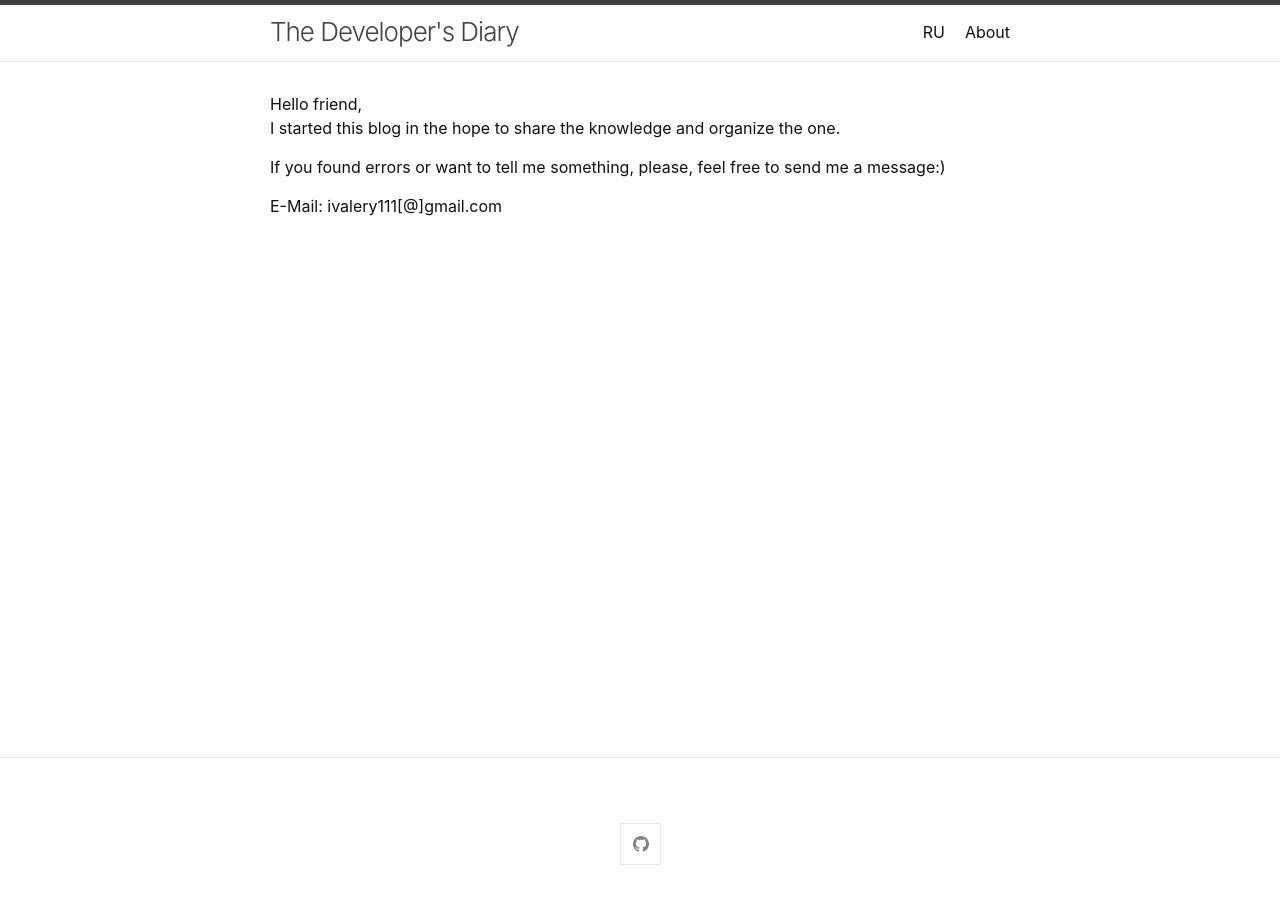
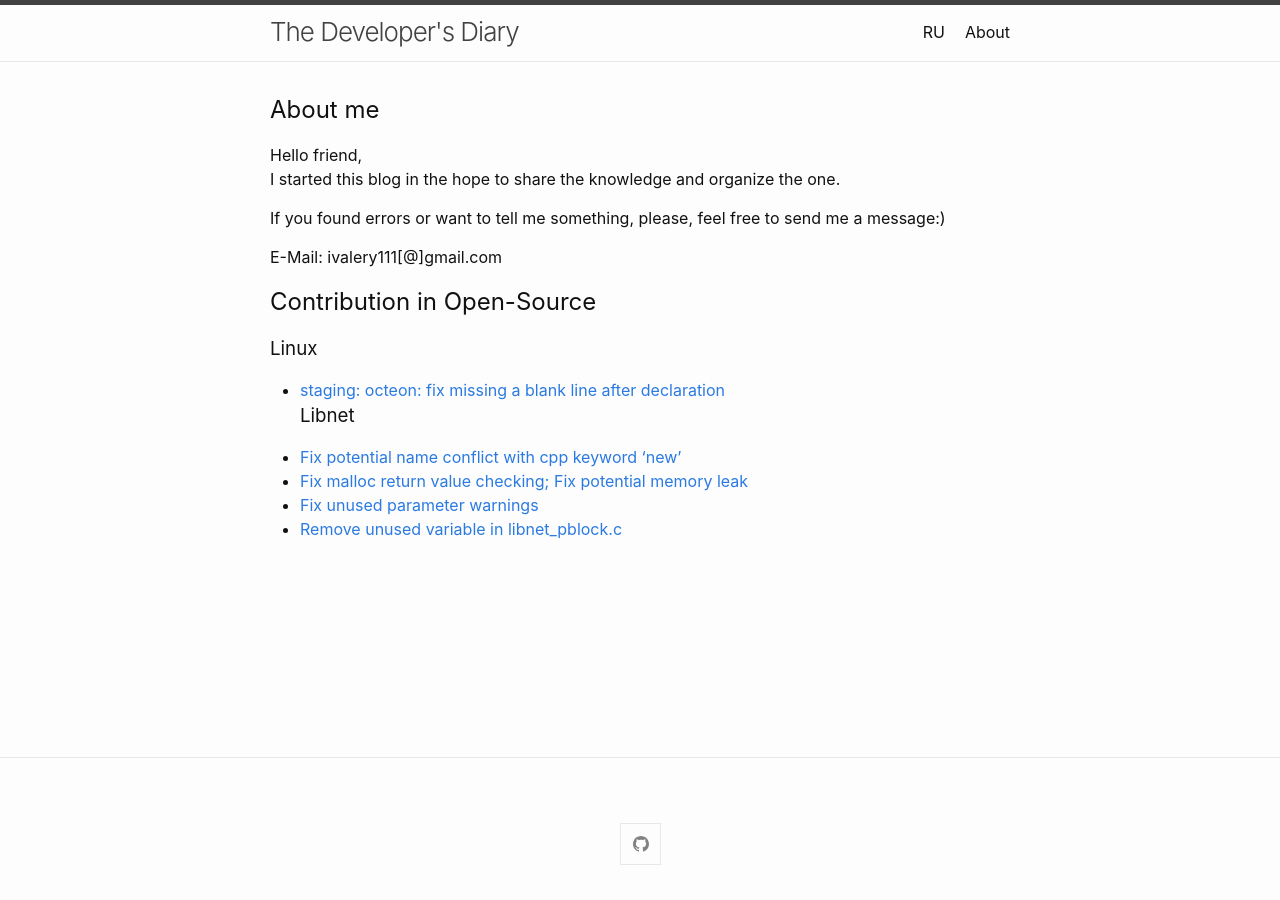
Before and after one commit to ivalery111/ivaleryz.github.io, a Jekyll site: the page built from about.md, in a window 1280 px wide. Built offline with Jekyll 4.4.1, drawn with Linux system fonts in a browser that asks for light colours.

Commit message:
Update about.md

```diff
--- a/about.md
+++ b/about.md
@@ -3,6 +3,8 @@ layout: page
 title: About
 layout: default
 ---
+
+## About me
 
 Hello friend,
 I started this blog in the hope to share the knowledge and organize the one.
@@ -10,3 +12,13 @@ I started this blog in the hope to share the knowledge and organize the one.
 If you found errors or want to tell me something, please, feel free to send me a message:)
 
 E-Mail: ivalery111[@]gmail.com
+
+## Contribution in Open-Source
+
+### Linux
+* [staging: octeon: fix missing a blank line after declaration](https://lore.kernel.org/patchwork/patch/1150495/)
+### Libnet
+* [Fix potential name conflict with cpp keyword 'new'](https://github.com/libnet/libnet/pull/124)
+* [Fix malloc return value checking; Fix potential memory leak](https://github.com/libnet/libnet/pull/123)
+* [Fix unused parameter warnings](https://github.com/libnet/libnet/pull/122)
+* [Remove unused variable in libnet_pblock.c](https://github.com/libnet/libnet/pull/121)
```
